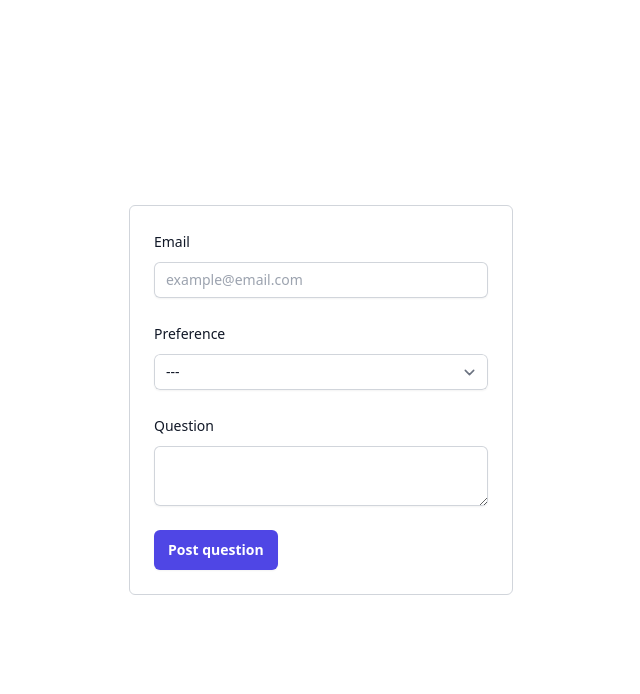
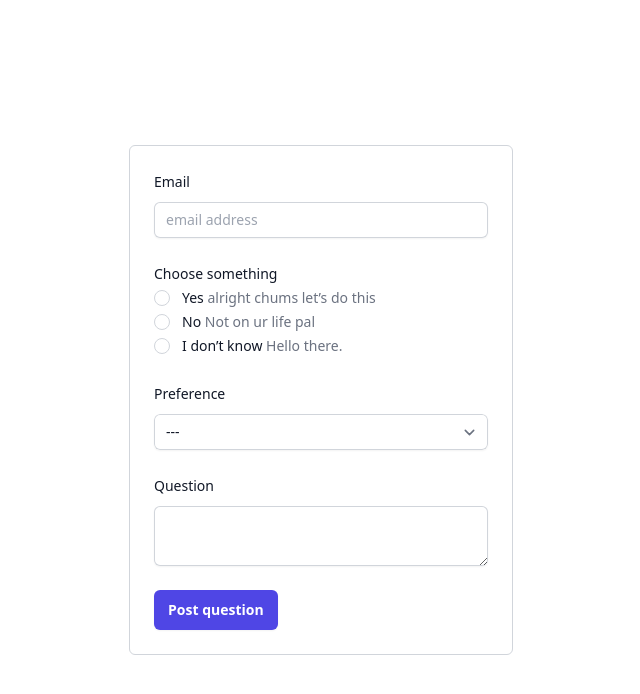
Before and after one commit to RCAbney/radiformiyup, a React (Vite) app: page / in a window 1280 px wide. Shown: the top 694 px of the page, without its empty margins (319-959 px from the left). Built offline with nearby package versions, Linux system fonts and the light colour scheme.

Commit message:
refactor dat form a bit

```diff
--- a/src/App.jsx
+++ b/src/App.jsx
@@ -1,5 +1,5 @@
-import * as Form from "@radix-ui/react-form";
-import { Formik } from "formik";
+// import * as Form from "@radix-ui/react-form";
+import { Formik, Field, Form } from "formik";
 import { QuestionFormSchema } from "./validationSchemas/questionFormSchema";
 import "./App.css";
 
@@ -7,7 +7,12 @@ function App() {
     return (
         <div className="h-screen flex items-center justify-center">
             <Formik
-                initialValues={{ email: "", question: "", preference: "" }}
+                initialValues={{
+                    email: "",
+                    choice: "",
+                    preference: "",
+                    question: "",
+                }}
                 validationSchema={QuestionFormSchema}
                 onSubmit={(values, { setSubmitting }) => {
                     setTimeout(() => {
@@ -18,95 +23,172 @@ function App() {
                 }}
             >
                 {({
-                    values,
                     errors,
                     touched,
-                    handleChange,
-                    handleBlur,
                     handleSubmit,
                     isSubmitting,
                 }) => (
-                    <Form.Root
+                    <Form
                         onSubmit={handleSubmit}
                         className="w-96 p-6 border border-gray-300 rounded-md"
                     >
-                        <Form.Field name="email" className="mb-6">
+                        <div name="email" className="mb-6">
                             <div>
-                                <Form.Label className="block text-sm font-medium leading-6 text-gray-900">
+                                <label className="block text-sm font-medium leading-6 text-gray-900">
                                     Email
-                                </Form.Label>
+                                </label>
                             </div>
                             {errors.email && touched.email && (
-                                <Form.Message className="mt-2 text-sm text-red-600">
+                                <div className="mt-2 text-sm text-red-600">
                                     {errors.email}
-                                </Form.Message>
+                                </div>
                             )}
-                            <Form.Control asChild className="mt-2">
-                                <input
+                            <div className="mt-2">
+                                <Field
                                     className="block w-full rounded-md border-0 py-1.5 text-gray-900 shadow-sm ring-1 ring-inset ring-gray-300 placeholder:text-gray-400 focus:ring-2 focus:ring-indigo-600 sm:text-sm sm:leading-6"
                                     type="email"
-                                    placeholder="example@email.com"
-                                    required
-                                    value={values.email}
-                                    onChange={handleChange}
-                                    onBlur={handleBlur}
+                                    name="email"
+                                    placeholder="email address"
                                 />
-                            </Form.Control>
-                        </Form.Field>
-                        <Form.Field name="preference" className="mb-6">
+                            </div>
+                        </div>
+                        <div className="mb-6">
+                            <fieldset>
+                                <div>
+                                    <label className="block text-sm font-medium leading-6 text-gray-900">
+                                        Choose something
+                                    </label>
+                                </div>
+                                {errors.choice && touched.choice && (
+                                    <div className="mt-2 text-sm text-red-600">
+                                        {errors.choice}
+                                    </div>
+                                )}
+                                <div className="space-y-5">
+                                    <div className="relative flex items-start">
+                                        <div className="flex h-6 items-center">
+                                            <Field
+                                                type="radio"
+                                                name="choice"
+                                                value="yes"
+                                                className="h-4 w-4 border-gray-300 text-indigo-600 focus:ring-indigo-600"
+                                            />
+                                        </div>
+                                        <div className="ml-3 text-sm leading-6">
+                                            <label
+                                                htmlFor="yes"
+                                                className="font-medium text-gray-900"
+                                            >
+                                                Yes
+                                            </label>{" "}
+                                            <span className="text-gray-500">
+                                                alright chums let&rsquo;s do
+                                                this
+                                            </span>
+                                        </div>
+                                    </div>
+                                </div>
+                                <div className="space-y-5">
+                                    <div className="relative flex items-start">
+                                        <div className="flex h-6 items-center">
+                                            <Field
+                                                type="radio"
+                                                name="choice"
+                                                value="no"
+                                                className="h-4 w-4 border-gray-300 text-indigo-600 focus:ring-indigo-600"
+                                            />
+                                        </div>
+                                        <div className="ml-3 text-sm leading-6">
+                                            <label
+                                                htmlFor="no"
+                                                className="font-medium text-gray-900"
+                                            >
+                                                No
+                                            </label>{" "}
+                                            <span className="text-gray-500">
+                                                Not on ur life pal
+                                            </span>
+                                        </div>
+                                    </div>
+                                </div>
+                                <div className="space-y-5">
+                                    <div className="relative flex items-start">
+                                        <div className="flex h-6 items-center">
+                                            <Field
+                                                type="radio"
+                                                name="choice"
+                                                value="idk"
+                                                className="h-4 w-4 border-gray-300 text-indigo-600 focus:ring-indigo-600"
+                                            />
+                                        </div>
+                                        <div className="ml-3 text-sm leading-6">
+                                            <label
+                                                htmlFor="iDontKnow"
+                                                className="font-medium text-gray-900"
+                                            >
+                                                I don&rsquo;t know
+                                            </label>{" "}
+                                            <span className="text-gray-500">
+                                                Hello there.
+                                            </span>
+                                        </div>
+                                    </div>
+                                </div>
+                            </fieldset>
+                        </div>
+                        <div className="mb-6">
                             <div>
-                                <Form.Label className="block text-sm font-medium leading-6 text-gray-900">
+                                <label className="block text-sm font-medium leading-6 text-gray-900">
                                     Preference
-                                </Form.Label>
+                                </label>
                                 {errors.preference && touched.preference && (
-                                    <Form.Message className="mt-2 text-sm text-red-600">
+                                    <div className="mt-2 text-sm text-red-600">
                                         {errors.preference}
-                                    </Form.Message>
+                                    </div>
                                 )}
                             </div>
-                            <Form.Control asChild className="mt-2">
-                                <select
+                            <div className="mt-2">
+                                <Field
+                                    as="select"
+
+                                    name="preference"
                                     className="block w-full rounded-md border-0 py-1.5 text-gray-900 shadow-sm ring-1 ring-inset ring-gray-300 placeholder:text-gray-400 focus:ring-2 focus:ring-indigo-600 sm:text-sm sm:leading-6"
-                                    value={values.preference}
-                                    onChange={handleChange}
-                                    onBlur={handleBlur}
                                 >
                                     <option value="">---</option>
-                                    <option value="yes">yes</option>
-                                    <option value="no">no</option>
-                                </select>
-                            </Form.Control>
-                        </Form.Field>
-                        <Form.Field name="question" className="mb-6">
+                                    <option value="up">up</option>
+                                    <option value="down">down</option>
+                                </Field>
+                            </div>
+                        </div>
+                        <div name="question" className="mb-6">
                             <div>
-                                <Form.Label className="block text-sm font-medium leading-6 text-gray-900">
+                                <label className="block text-sm font-medium leading-6 text-gray-900">
                                     Question
-                                </Form.Label>
+                                </label>
                                 {errors.question && touched.question && (
-                                    <Form.Message className="mt-2 text-sm text-red-600">
+                                    <div className="mt-2 text-sm text-red-600">
                                         {errors.question}
-                                    </Form.Message>
+                                    </div>
                                 )}
                             </div>
-                            <Form.Control asChild className="mt-2">
-                                <textarea
+                            <div className="mt-2">
+                                <Field
+                                    as="textarea"
                                     className="block w-full rounded-md border-0 py-1.5 text-gray-900 shadow-sm ring-1 ring-inset ring-gray-300 placeholder:text-gray-400 focus:ring-2 focus:ring-indigo-600 sm:text-sm sm:leading-6"
-                                    required
-                                    value={values.question}
-                                    onChange={handleChange}
-                                    onBlur={handleBlur}
+                                    name="question"
                                 />
-                            </Form.Control>
-                        </Form.Field>
-                        <Form.Submit asChild>
+                            </div>
+                        </div>
+                        <div>
                             <button
+                                type="submit"
                                 disabled={isSubmitting}
                                 className="rounded-md bg-indigo-600 px-3.5 py-2.5 text-sm font-semibold text-white shadow-sm hover:bg-indigo-500 focus-visible:outline focus-visible:outline-2 focus-visible:outline-offset-2 focus-visible:outline-indigo-600"
                             >
                                 Post question
                             </button>
-                        </Form.Submit>
-                    </Form.Root>
+                        </div>
+                    </Form>
                 )}
             </Formik>
         </div>
--- a/src/validationSchemas/questionFormSchema.js
+++ b/src/validationSchemas/questionFormSchema.js
@@ -2,6 +2,7 @@ import * as Yup from 'yup'
 
 export const QuestionFormSchema = Yup.object().shape({
     email: Yup.string().email("Not a valid email").required('You must provide an email address'),
+    choice: Yup.string().required('you must choose wisely'),
     preference: Yup.string().required("Please select a preference"),
-    question: Yup.string().required('Please ask a question').max(150, "That's too much!")
+    question: Yup.string().required('Please ask a question').max(150, "That's too much!"),
 })
```
